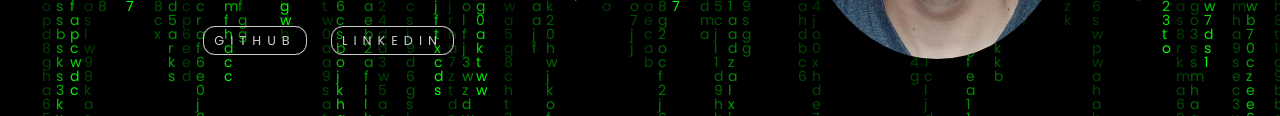
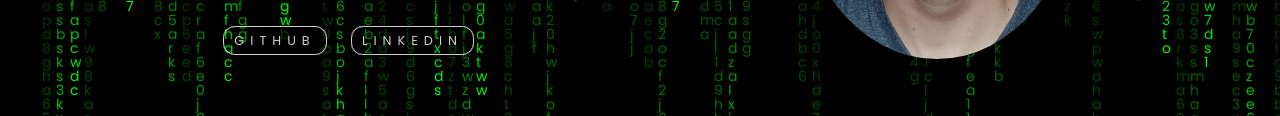
Before and after one commit to Thiagy/portifolio-novo, a plain HTML site: page index.html in a window 1280 px wide. Shown: the part 381-497 px from the top of the page. Drawn offline with nearby package versions, Linux system fonts and the light colour scheme; animation ran at ten frames a second.

```diff
--- a/index.html
+++ b/index.html
@@ -56,7 +56,7 @@
                     <strong>Ola, eu sou</strong>
                     <h1>Thiago Rodrigues<span>.</span></h1>
                     <p id="texto-profissoes"></p>
-                    <a href="https://github.com/Thiagy" target="_blank" data-aos="fade-up" style="margin-right: 20px;">Github</a>
+                    <a href="https://github.com/Thiagy" target="_blank" data-aos="fade-up" style="margin: 20px;">Github</a>
                     <a href="https://www.linkedin.com/in/thiago-rodrigues-software/" target="_blank" data-aos="fade-up">Linkedin</a>
                 </div><!--main-text-->
 
```
